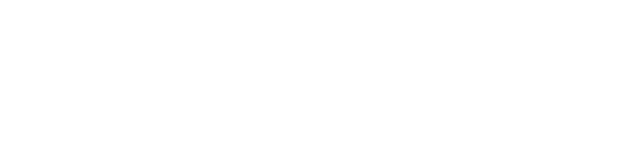
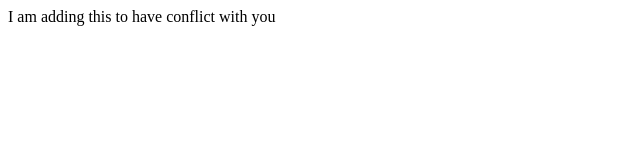
Before and after one commit to CezarBudeci/TatraTeam, a plain HTML site: page conflict.html in a window 1280 px wide. Shown: the whole page, without its empty margins (0-640 px from the left). Drawn offline with Linux system fonts and the light colour scheme.

Commit message:
Mine conflict

```diff
--- a/conflict.html
+++ b/conflict.html
@@ -1,5 +1,6 @@
 <html>
   <body>
     <!-- add someething here -->
+    <p> I am adding this to have conflict with you </p>
   </body>
 </html>
```
